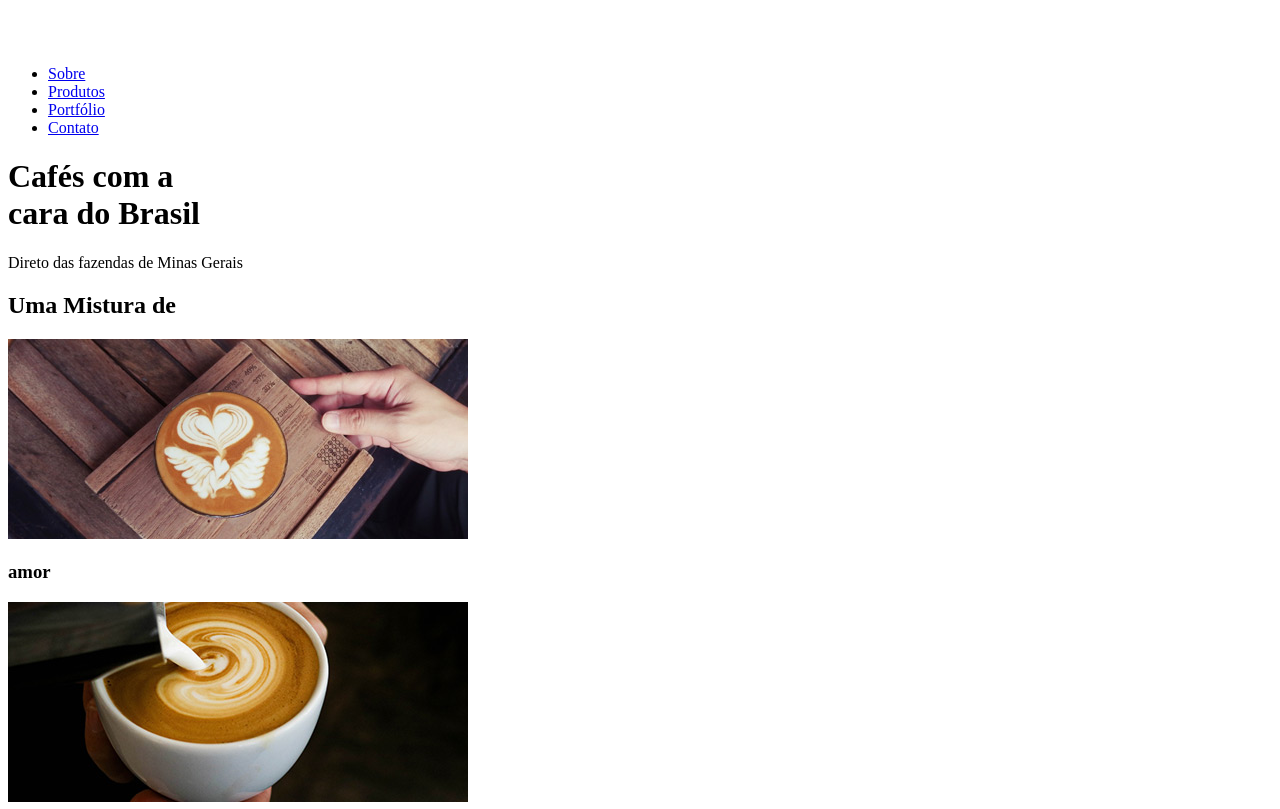
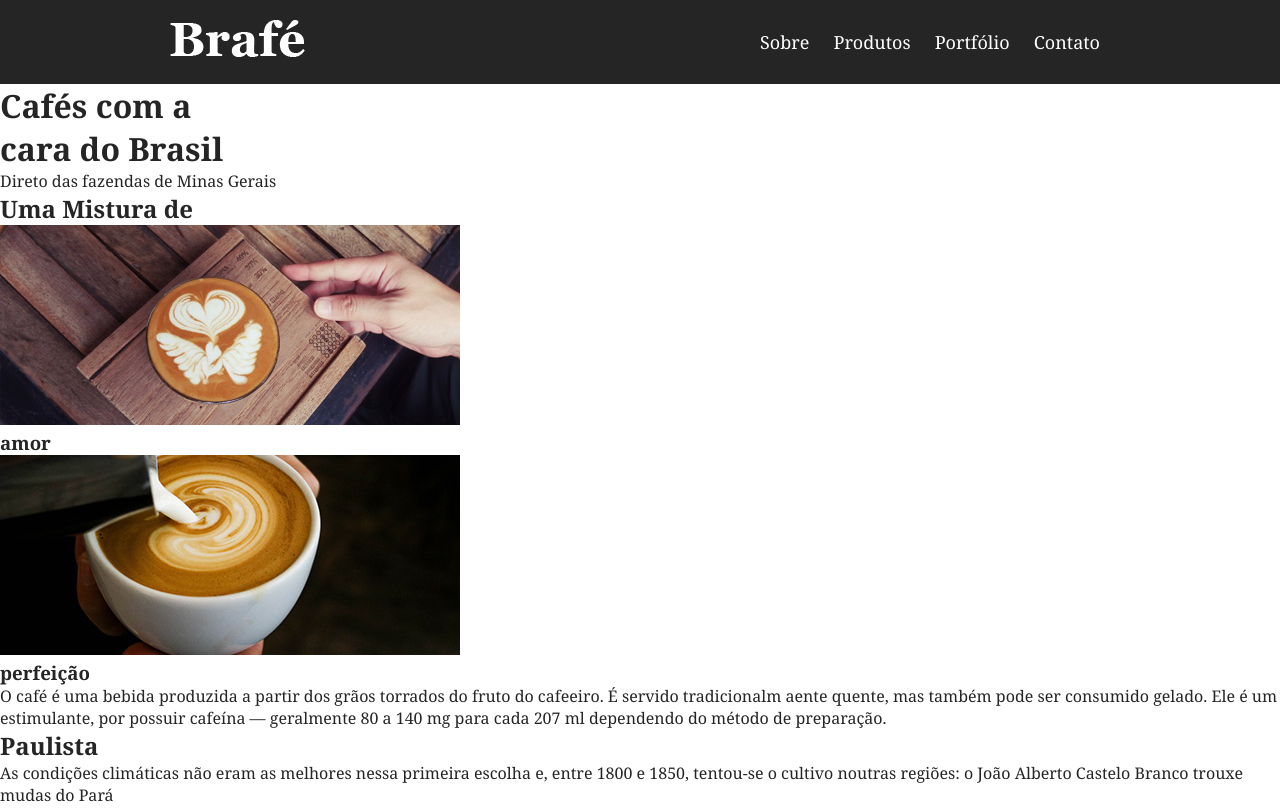
Before and after one commit to EvertonSouzaa/projeto-brafe, a plain HTML site: page index.html in a window 1280 px wide. Shown: the top 809 px of the page. Drawn offline with Linux system fonts and the light colour scheme.

Commit message:
Aula 2-3 Puro Menu

```diff
--- a/css/style.css
+++ b/css/style.css
@@ -0,0 +1,57 @@
+/* Reset */
+body,
+h1,
+h2,
+h3,
+p,
+ul {
+  padding: 0px;
+  margin: 0px;
+}
+
+body {
+  font-family: Georgia, "Times New Roman", Times, serif;
+  color: #252525;
+}
+
+/* Menu */
+
+.menu {
+  background: #252525;
+  padding: 20px 0;
+}
+
+.menu-container {
+  max-width: 960px;
+  margin: 0 auto;
+}
+
+.menu-container::after,
+.menu-container:before {
+  content: "";
+  display: table;
+  clear: both;
+}
+
+a.menu-logo {
+  display: block;
+  float: left;
+  margin-left: 10px;
+}
+
+.menu-nav {
+  float: right;
+  margin-right: 10px;
+}
+
+.menu-nav li {
+  display: inline-block;
+}
+
+.menu-nav a {
+  display: block;
+  padding: 10px;
+  text-decoration: none;
+  color: #fff;
+  font-size: 1.125em;
+}
--- a/index.html
+++ b/index.html
@@ -9,10 +9,10 @@
 </head>
 
 <body>
-  <header>
-    <div>
-      <a href="#"><img src="img/brafe.png" alt="Brafé"></a>
-      <nav>
+  <header class="menu">
+    <div class="menu-container">
+      <a class="menu-logo" href="#"><img src="img/brafe.png" alt="Brafé"></a>
+      <nav class="menu-nav">
         <ul>
           <li><a href="#">Sobre </a></li>
           <li><a href="#">Produtos</a></li>
```
